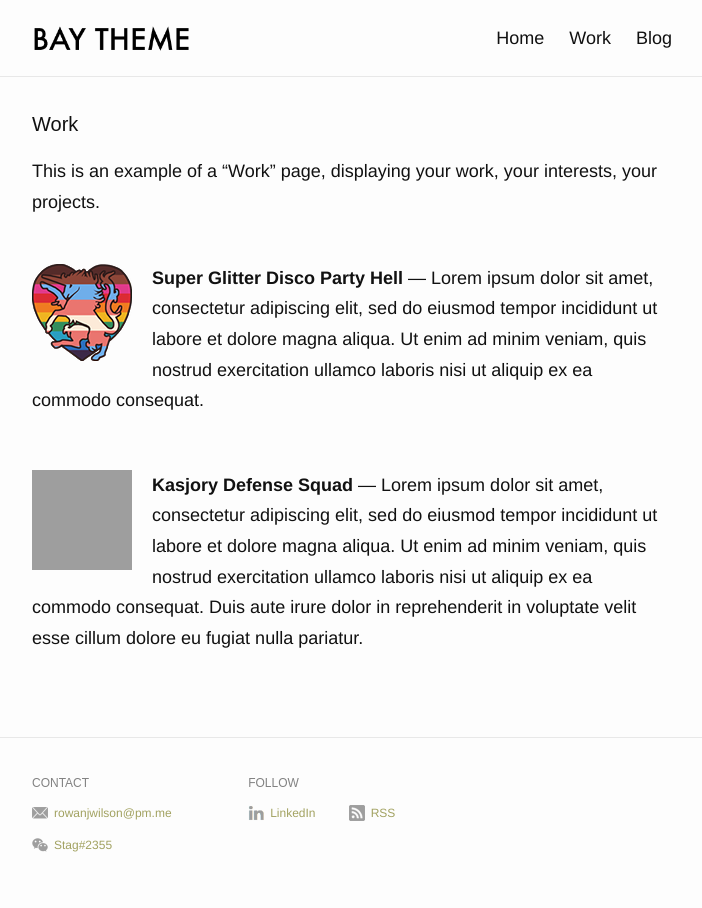
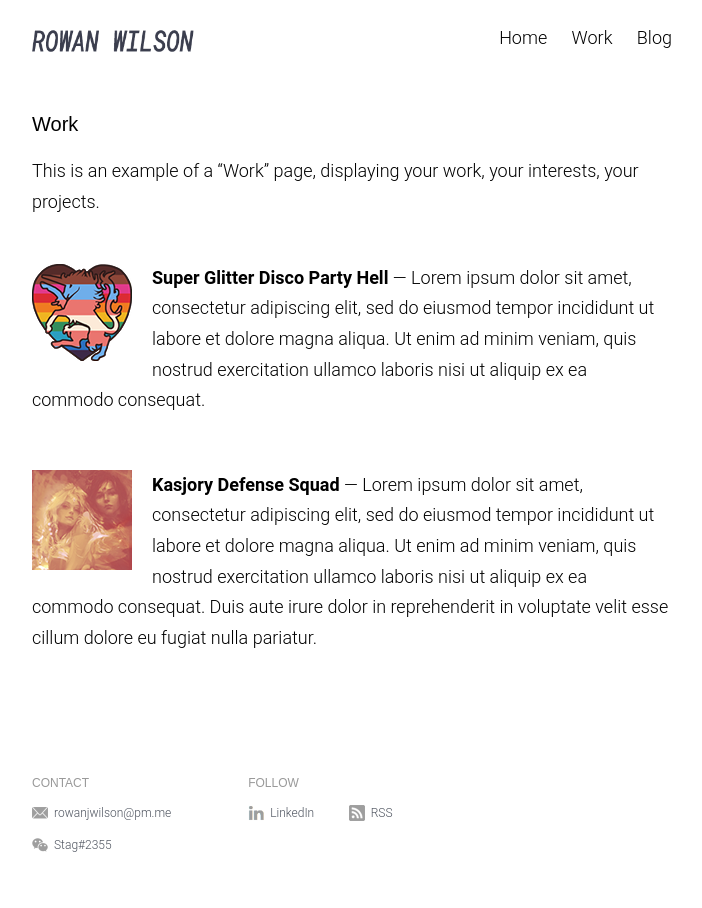
Before and after one commit to stagrunner/rowanjwilson, a Jekyll site: the page built from work.md, in a window 1280 px wide. Shown: the whole page, without its empty margins (288-990 px from the left). Built offline with Jekyll 4.4.1, drawn with Linux system fonts in a browser that asks for light colours.

Commit message:
css updates

```diff
--- a/_sass/_site.scss
+++ b/_sass/_site.scss
@@ -63,7 +63,7 @@
   p {
     font-size: 11px;
     line-height: 16px;
-    font-family: Helvetica, sans-serif;
+    font-family: Roboto, sans-serif;
     width: 170px;
     margin: 0 auto;
     margin-bottom: 14px;
--- a/assets/css/main.scss
+++ b/assets/css/main.scss
@@ -7,7 +7,7 @@
 // Our variables
 $base-url: "{{ site.baseurl }}";
 
-$base-font-family: "Helvetica Neue", Helvetica, Arial, sans-serif;
+$base-font-family: "Roboto", sans-serif;
 $base-font-size: 18px;
 $small-font-size: $base-font-size * 0.875;
 $base-font-weight: 600;
@@ -15,11 +15,11 @@ $base-line-height: 1.7;
 
 $spacing-unit: 30px;
 
-$text-color: #111;
-$background-color: #fdfdfd;
-$brand-color: #a2a261;
+$text-color: #000000;
+$background-color: #ffffff;
+$brand-color: #4d535e;
 
-$grey-color: #828282;
+$grey-color: #999999;
 $grey-color-light: lighten($grey-color, 40%);
 $grey-color-dark: darken($grey-color, 25%);
 
--- a/work.md
+++ b/work.md
@@ -10,7 +10,7 @@ items:
     description: Lorem ipsum dolor sit amet, consectetur adipiscing elit, sed do eiusmod tempor incididunt ut labore et dolore magna aliqua. Ut enim ad minim veniam, quis nostrud exercitation ullamco laboris nisi ut aliquip ex ea commodo consequat.
   - title: Kasjory Defense Squad
     image:
-      src: /assets/img/work/yuricommunityicon
+      src: /assets/img/work/yuricommunityicon.png
       alt: Kasjory
     description: Lorem ipsum dolor sit amet, consectetur adipiscing elit, sed do eiusmod tempor incididunt ut labore et dolore magna aliqua. Ut enim ad minim veniam, quis nostrud exercitation ullamco laboris nisi ut aliquip ex ea commodo consequat. Duis aute irure dolor in reprehenderit in voluptate velit esse cillum dolore eu fugiat nulla pariatur.
 ---
```
Also changed, not shown: assets/img/title.png.
